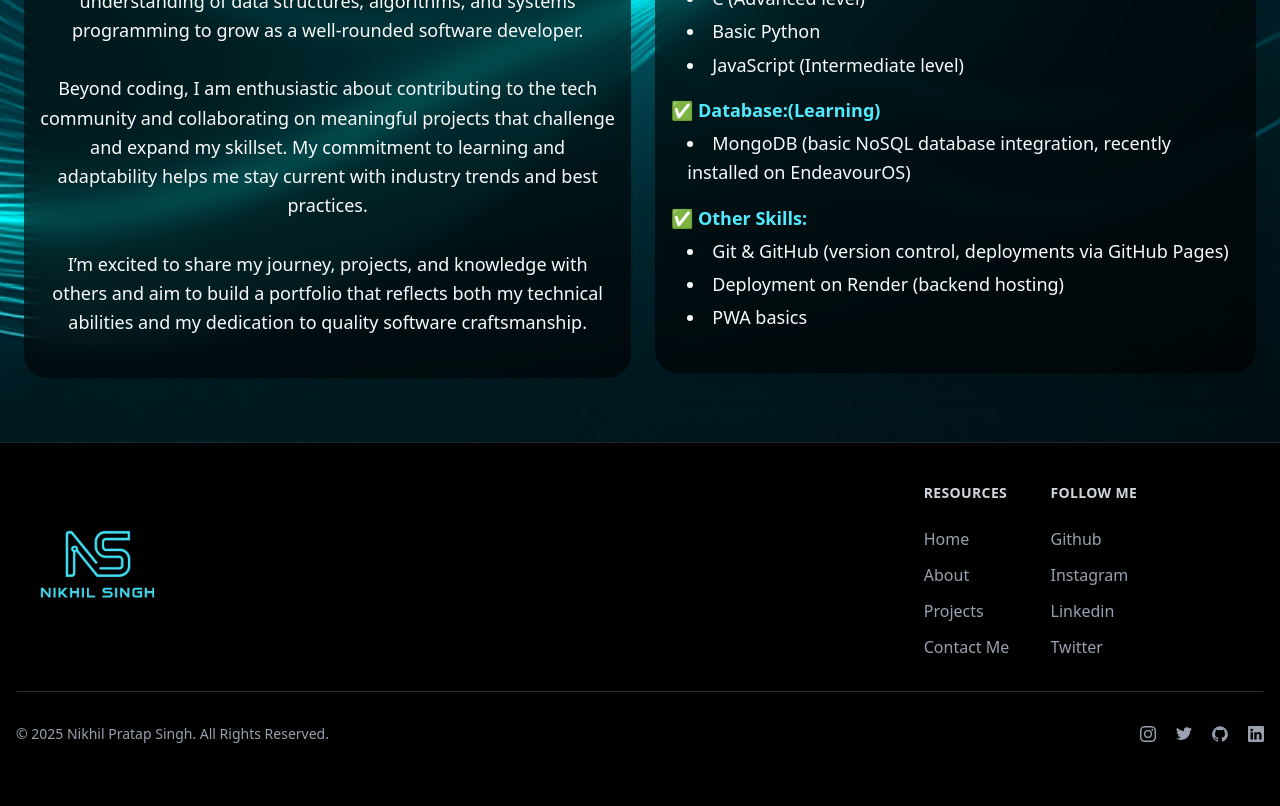
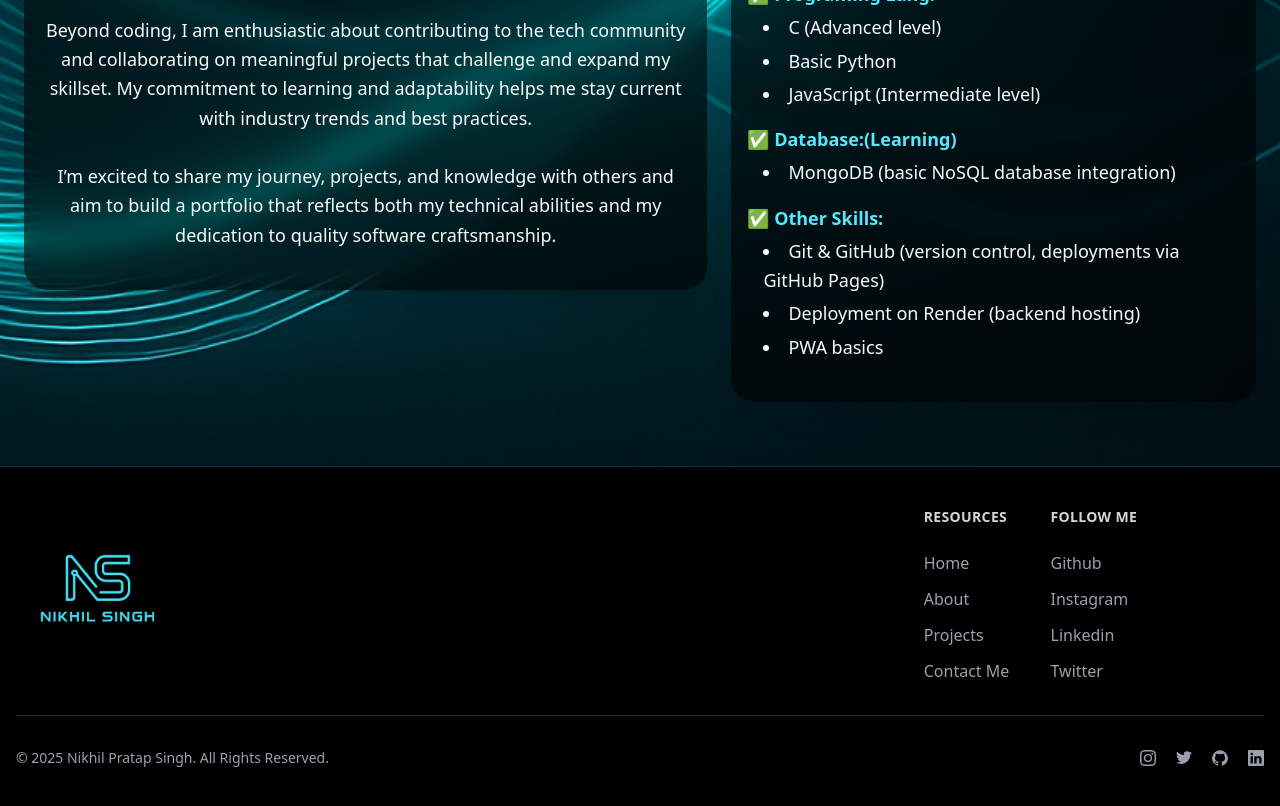
Before and after one commit to nikhil-partap/nikhilsingh.me, a React (Vite) app: page /about in a window 1280 px wide. Shown: the part 1100-1906 px from the top of the page. Before the commit the page ends 1884 px from the top, so only its background shows below. Built offline with nearby package versions, Linux system fonts and the light colour scheme.

Commit message:
Refactor About component for improved code readability by adjusting formatting and removing unnecessary line breaks in JSX.

```diff
--- a/src/components/About/About.jsx
+++ b/src/components/About/About.jsx
@@ -1,5 +1,5 @@
 import React from "react";
-import {useMediaQuery} from "../../hooks/useMediaQuery";
+import { useMediaQuery } from "../../hooks/useMediaQuery";
 
 export default function About() {
   const isMobile = useMediaQuery("(max-width: 768px)");
@@ -16,17 +16,15 @@ export default function About() {
             <img
               src="/images/about_img2.png"
               alt="Nikhil Singh avatar"
-              className={`mx-auto mb-8 object-cover rounded-full border-4 border-cyan-400 shadow-cyan-800 shadow-lg ${
-                isMobile ? "w-52 h-52" : "w-[482px] h-[482px]"
-              }`}
+              className={`mx-auto mb-8 object-cover rounded-full border-4 border-cyan-400 shadow-cyan-800 shadow-lg ${isMobile ? "w-52 h-52" : "w-[482px] h-[482px]"
+                }`}
             />
           </div>
           <div className=" flex flex-col md:flex-row gap-6   ">
             <div>
               <section
-                className={` max-w-3xl mx-auto text-center py-10 px-4 bg-black/60 rounded-3xl backdrop-blur-md shadow-xl ${
-                  isMobile ? "text-base" : "text-lg"
-                }`}
+                className={` max-w-3xl mx-auto text-center py-10 px-4 bg-black/60 rounded-3xl backdrop-blur-md shadow-xl ${isMobile ? "text-base" : "text-lg"
+                  }`}
               >
                 <h2 className="text-cyan-400 text-2xl font-extrabold mb-6 border-b-4 border-cyan-400 inline-block px-4">
                   About Me
@@ -64,9 +62,8 @@ export default function About() {
             </div>
             <div>
               <section
-                className={` max-w-3xl  mx-auto text-center py-10 px-4 bg-black/60 rounded-3xl backdrop-blur-md shadow-xl ${
-                  isMobile ? "text-base" : "text-lg"
-                }`}
+                className={` max-w-3xl  mx-auto text-center py-10 px-4 bg-black/60 rounded-3xl backdrop-blur-md shadow-xl ${isMobile ? "text-base" : "text-lg"
+                  }`}
               >
                 <h2 className="text-cyan-400 text-2xl font-extrabold mb-6 border-b-4 border-cyan-400 inline-block px-4">
                   Tech Stack
@@ -111,8 +108,7 @@ export default function About() {
                     </p>
                     <ul className="list-disc list-inside ml-4 space-y-1">
                       <li>
-                        MongoDB (basic NoSQL database integration, recently
-                        installed on EndeavourOS)
+                        MongoDB (basic NoSQL database integration)
                       </li>
                     </ul>
                   </div>
```
